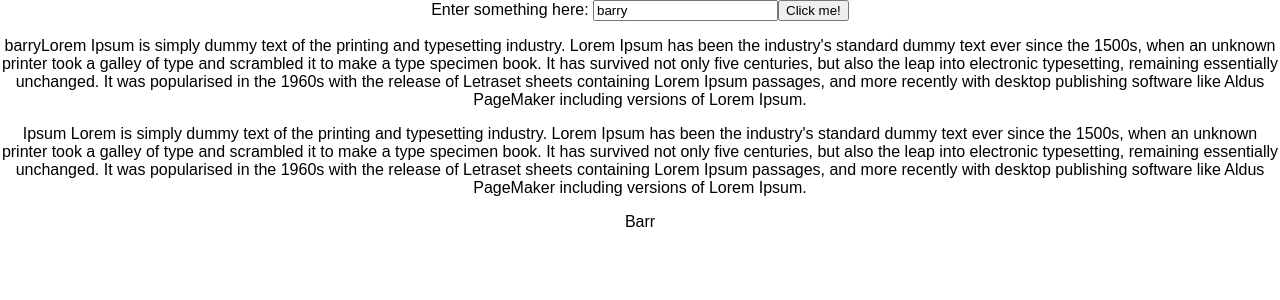
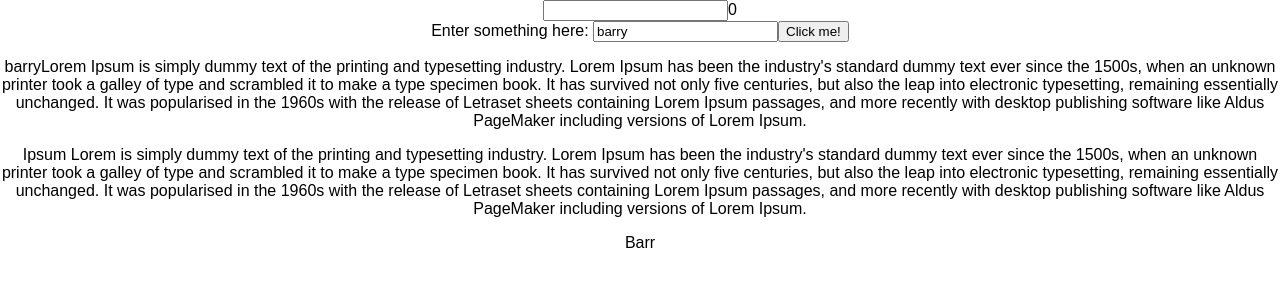
Before and after one commit to powerbarrusa/react-complete-guide-udemy, a React (Create React App) app: page / in a window 1280 px wide. Shown: the top 300 px of the page. Built offline with nearby package versions, Linux system fonts and the light colour scheme.

Commit message:
add input field with text change length on demand showing

```diff
--- a/src/App.js
+++ b/src/App.js
@@ -7,7 +7,8 @@ class App extends Component {
   constructor(){
     super()
     this.state = {
-      username: "barry"
+      username: "barry",
+      textLength: 0
     }
   }
 
@@ -25,9 +26,20 @@ class App extends Component {
     })
   }
 
+  textListen = (e) => {
+    this.setState({
+      textLength: e.target.value.length
+    })
+  }
+
   render() {
     return (
       <div className="App">
+        <input
+          onChange={this.textListen}
+          type="text"
+        />
+        {this.state.textLength}
         <UserInput
           addNum={this.addNum}
           consoleNum={this.consoleNum}
```
